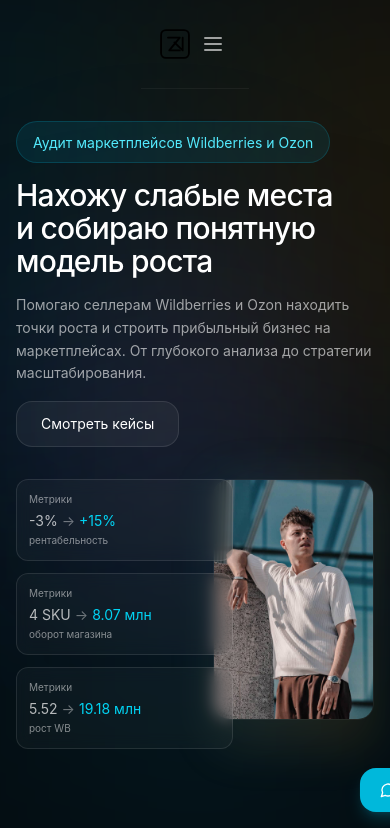
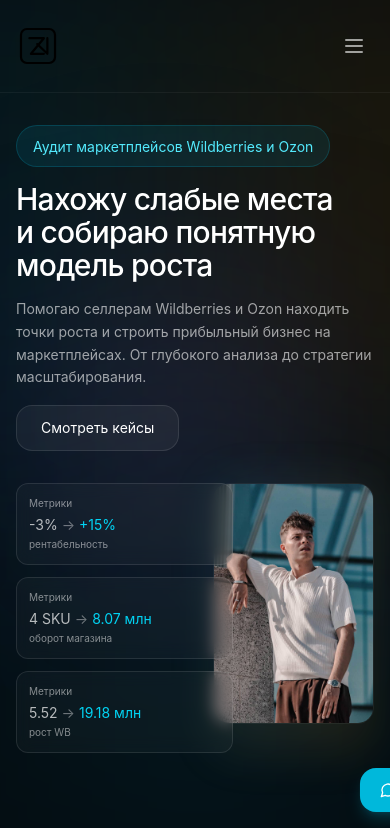
Before and after one commit to zubarevmarketplace/zubarevmarketplace.github.io, a React (Vite) app: page / in a window 390 px wide. Shown: the top 828 px of the page. Built offline with nearby package versions, Linux system fonts and the light colour scheme.

Commit message:
style: push header edges apart and use logo in footer

```diff
--- a/src/app/components/layout/Footer.tsx
+++ b/src/app/components/layout/Footer.tsx
@@ -6,7 +6,7 @@ export default function Footer() {
       <div className="max-w-[1400px] mx-auto px-8 py-8 md:py-16">
         <div className="grid grid-cols-1 md:grid-cols-12 gap-8 md:gap-12 mb-8 md:mb-12">
           <div className="md:col-span-3">
-            <div className="text-xl mb-4">NZ</div>
+            <img src="/favicon.svg" alt="Zubarev Lab" className="w-10 h-10 mb-4" />
             <p className="text-sm text-white/60 leading-relaxed">
               Аудит, аналитика и консультационное сопровождение для продавцов на Wildberries и Ozon.
             </p>
--- a/src/app/components/layout/Header.tsx
+++ b/src/app/components/layout/Header.tsx
@@ -17,12 +17,12 @@ export default function Header({ currentPage }: HeaderProps) {
 
   return (
     <>
-      <nav className="relative z-50 px-4 md:px-8 py-6 flex items-center justify-between max-w-[1400px] mx-auto border-b border-white/5 lg:px-10">
+      <nav className="relative z-50 w-full px-4 md:px-10 lg:px-14 py-6 flex items-center justify-between border-b border-white/5">
         <a href="/" className="flex items-center" aria-label="На главную">
-          <img src="/favicon.svg" alt="Zubarev Lab" className="w-9 h-9" />
+          <img src="/favicon.svg" alt="Zubarev Lab" className="w-11 h-11" />
         </a>
 
-        <div className="hidden md:flex items-center gap-10 lg:gap-12 xl:gap-14 ml-auto pl-14 lg:pl-20">
+        <div className="hidden md:flex items-center gap-12 lg:gap-14 xl:gap-16 ml-auto">
           {landingLinks.map((link) => (
             <a key={link.label} href={link.href} className="text-sm text-white/60 hover:text-white/90 transition-colors whitespace-nowrap">
               {link.label}
@@ -39,7 +39,7 @@ export default function Header({ currentPage }: HeaderProps) {
           </a>
         </div>
 
-        <div className="flex md:hidden items-center">
+        <div className="flex md:hidden items-center ml-auto">
           <button
             onClick={() => setMobileMenuOpen(!mobileMenuOpen)}
             className="p-2 text-white/60 hover:text-white/90 transition-colors"
```
